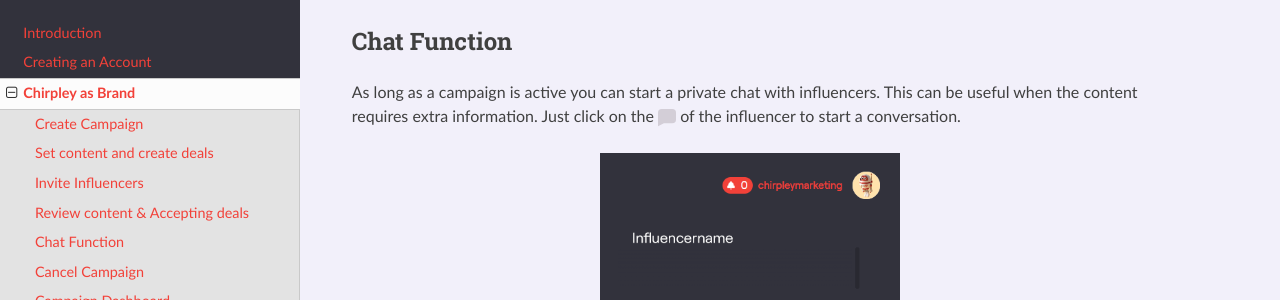
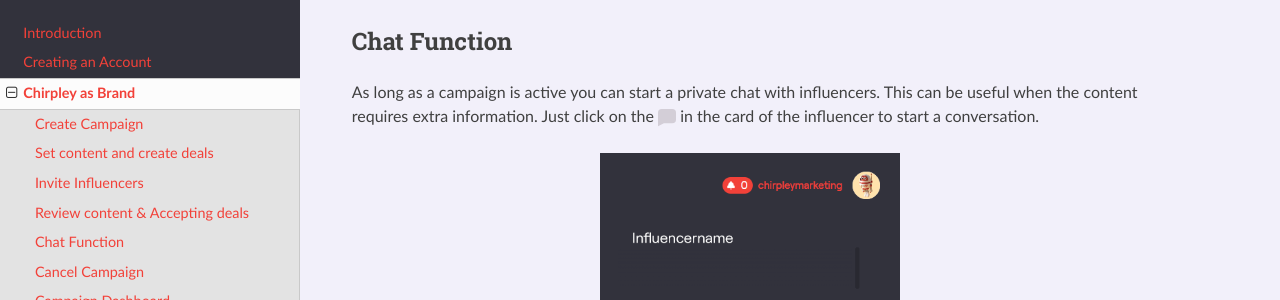
Before and after one commit to chirpley/docs, a Sphinx documentation site: the page built from docs/source/asbrand.rst, in a window 1280 px wide and 900 px high, scrolled down 8020 px. Shown: the part 151-451 px from the top of the window. Built offline with Sphinx 7.4.7 and the Read the Docs theme 2.0.0, drawn with Linux system fonts in a browser that asks for light colours; pages that are not in the unit, such as notebooks, are missing from menus.

Commit message:
Update asbrand.rst

```diff
--- a/docs/source/asbrand.rst
+++ b/docs/source/asbrand.rst
@@ -279,7 +279,7 @@ Chat Function
    :height: 18px
 
 As long as a campaign is active you can start a private chat with influencers.
-This can be useful when the content requires extra information. Just click on the |chaticon| of the influencer to start a conversation.
+This can be useful when the content requires extra information. Just click on the |chaticon| in the card of the influencer to start a conversation.
 
 
 .. figure:: _static/images/deals-chat.png
```
